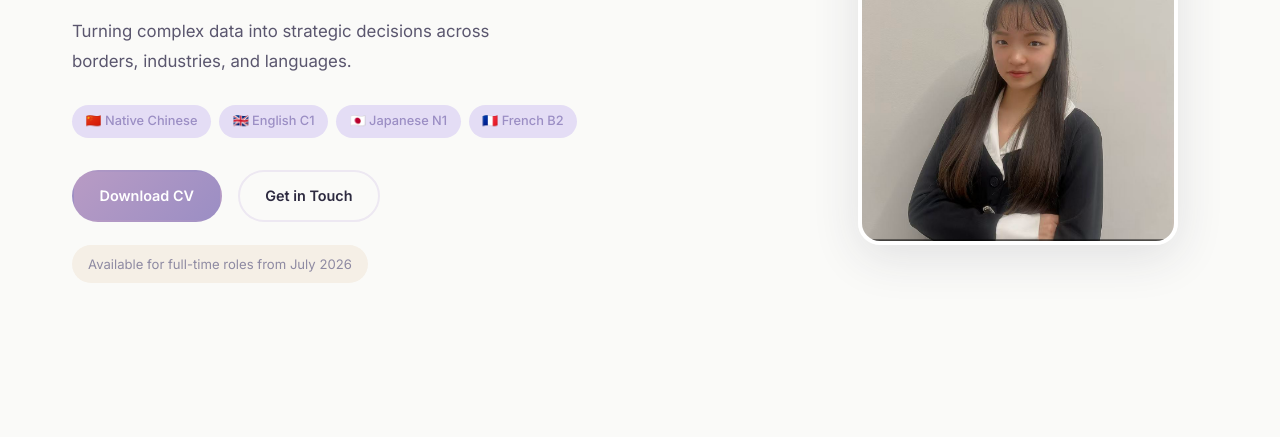
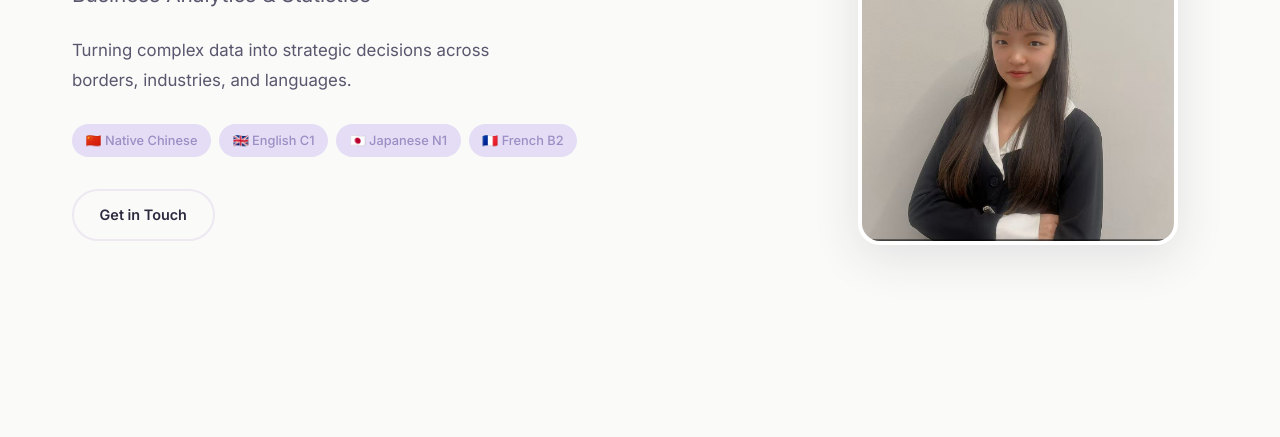
Before and after one commit to Xinya-Li-mylife/My-personal-website, a plain HTML site: page index.html in a window 1280 px wide. Shown: the part 363-800 px from the top of the page. Drawn offline with nearby package versions, Linux system fonts and the light colour scheme; a web font is replaced by a local one.

Commit message:
Remove Download CV button and availability badge from hero
Co-Authored-By: Claude Sonnet 4.6 <noreply@anthropic.com>

```diff
--- a/index.html
+++ b/index.html
@@ -72,11 +72,7 @@
       <span class="badge" data-i18n="badge.fr">🇫🇷 French B2</span>
     </div>
     <div class="hero-ctas">
-      <a href="assets/Xinya_Li_CV.pdf" download class="btn btn-primary" data-i18n="hero.cv">Download CV</a>
       <a href="#contact" class="btn btn-ghost" data-i18n="hero.contact">Get in Touch</a>
-    </div>
-    <div class="hero-avail" data-i18n="hero.avail">
-      Available for full-time roles from July 2026
     </div>
   </div>
   <div class="hero-visual">
```
